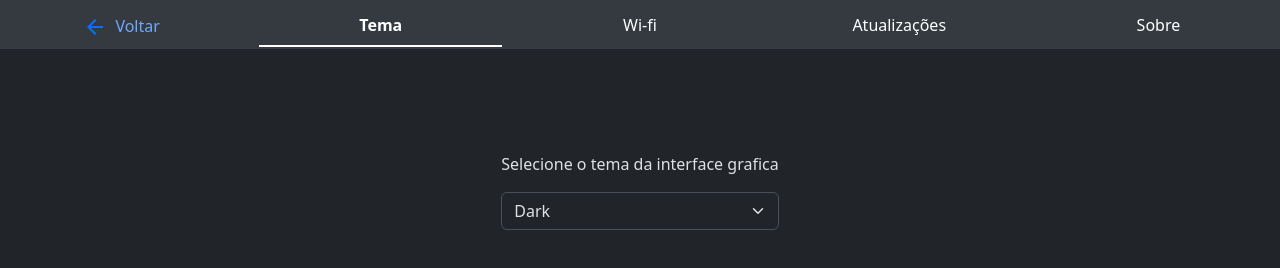
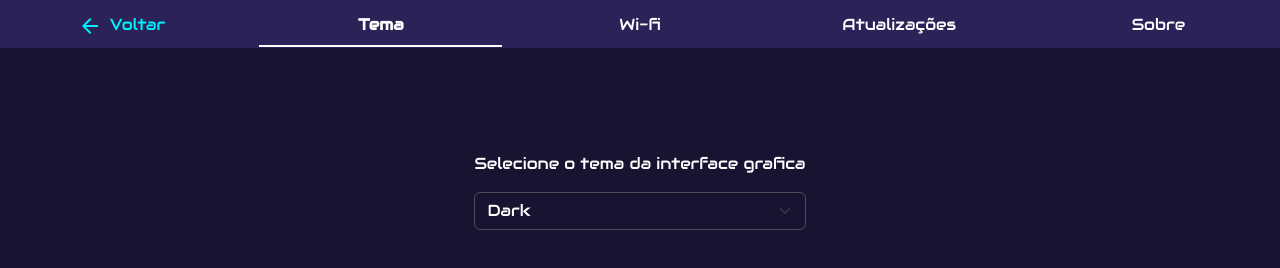
Before and after one commit to HugoOliveiraSoares/Mii_neon, a plain HTML site: page data/settings.html in a window 1280 px wide. Drawn offline with Linux system fonts and the light colour scheme.

Commit message:
Create a theme based on Mii Reis  (#1)
* create mii theme - unfinished

* better theme

move theme definition
improve component color definition

* add test mock

* change button class and colors

* new font

* set mii as main theme

```diff
--- a/data/css/style.css
+++ b/data/css/style.css
@@ -1,19 +1,20 @@
-:root,
-[data-bs-theme="light"] {
-  ---my-border-color: #000000;
-}
-
-[data-bs-theme="dark"] {
-  ---my-border-color: #ffffff;
-}
-
 body {
   display: flex;
   flex-direction: column;
   height: 100vh;
   padding: 25px;
   /* background-color: var(--bs-secondary-bg) !important; */
+  font-family: "Audiowide", sans-serif !important; /*https://fonts.google.com/selection/embed*/
+  font-weight: 400;
+  font-style: normal;
 }
+
+code {
+  font-family: "Audiowide", sans-serif !important; /*https://fonts.google.com/selection/embed*/
+  font-weight: 400;
+  font-style: normal;
+}
+
 .top-bar {
   position: fixed;
   top: 0;
@@ -55,12 +56,20 @@ body {
   gap: 5px;
 }
 
-#powerBtn {
+button.btn #powerBtn {
   fill: var(--bs-btn-color);
 }
 
-#configBtn {
+button.btn:hover #powerBtn {
+  fill: var(--bs-btn-hover-color);
+}
+
+a.btn #configBtn {
   fill: var(--bs-btn-color);
+}
+
+a.btn:hover #configBtn {
+  fill: var(--bs-btn-hover-color);
 }
 
 #brightInput {
@@ -80,13 +89,13 @@ body {
 }
 
 #brightInput::-webkit-slider-thumb {
-  background-color: white; /* Cor da bolinha */
-  border: 1px solid black; /* Borda da bolinha */
+  background-color: #fefefe; /* Cor da bolinha */
+  border: 1px solid #1c1a1f; /* Borda da bolinha */
 }
 
 #brightInput::-moz-range-thumb {
-  background-color: white;
-  border: 1px solid black;
+  background-color: #fefefe;
+  border: 1px solid #1c1a1f;
 }
 
 #brightInputLabel {
@@ -165,6 +174,10 @@ body {
   gap: 8px; /* Espaço entre o ícone e o texto */
 }
 
+#return-btn span svg {
+  fill: var(--bs-link-color);
+}
+
 #atencao {
   color: var(--bs-warning-text-emphasis);
 }
--- /dev/null
+++ b/data/css/theme.css
@@ -0,0 +1,124 @@
+:root,
+[data-bs-theme="light"] {
+  ---my-border-color: #1c1a1f;
+}
+
+[data-bs-theme="dark"] {
+  ---my-border-color: #fefefe;
+}
+
+:root[data-bs-theme="mii"] {
+  color-scheme: dark;
+  ---my-border-color: #fefefe;
+  --bs-body-color: #fefefe;
+  --bs-body-bg: #181331;
+  --bs-emphasis-color: #fefefe;
+  --bs-secondary-bg: #2b2258;
+  --bs-tertiary-bg: #2b3035;
+  --bs-primary-text-emphasis: #6ea8fe;
+  --bs-secondary-text-emphasis: #a7acb1;
+  --bs-success-text-emphasis: #75b798;
+  --bs-info-text-emphasis: #6edff6;
+  --bs-warning-text-emphasis: #f9fc36;
+  --bs-danger-text-emphasis: #ea868f;
+  --bs-light-text-emphasis: #f8f9fa;
+  --bs-dark-text-emphasis: #fefefe;
+  --bs-primary-bg-subtle: #031633;
+  --bs-secondary-bg-subtle: #161719;
+  --bs-success-bg-subtle: #051b11;
+  --bs-info-bg-subtle: #032830;
+  --bs-warning-bg-subtle: #332701;
+  --bs-danger-bg-subtle: #2c0b0e;
+  --bs-light-bg-subtle: #343a40;
+  --bs-dark-bg-subtle: #1a1d20;
+  --bs-primary-border-subtle: #084298;
+  --bs-secondary-border-subtle: #41464b;
+  --bs-success-border-subtle: #0f5132;
+  --bs-info-border-subtle: #087990;
+  --bs-warning-border-subtle: #997404;
+  --bs-danger-border-subtle: #842029;
+  --bs-light-border-subtle: #495057;
+  --bs-dark-border-subtle: #343a40;
+  --bs-heading-color: inherit;
+  --bs-link-color: #00effe;
+  --bs-link-color-rgb: 0, 239, 254;
+  --bs-link-hover-color: #0098a3;
+  --bs-link-hover-color-rgb: 0, 152, 163;
+  --bs-code-color: #e685b5;
+  --bs-highlight-color: #dee2e6;
+  --bs-highlight-bg: #664d03;
+  --bs-border-color: #495057;
+  --bs-border-color-translucent: rgba(255, 255, 255, 0.15);
+  --bs-form-valid-color: #75b798;
+  --bs-form-valid-border-color: #75b798;
+  --bs-form-invalid-color: #ea868f;
+  --bs-form-invalid-border-color: #ea868f;
+
+  .btn-primary {
+    --bs-btn-color: #fefefe;
+    --bs-btn-bg: #ff2762;
+    --bs-btn-border-color: #ff2762;
+    --bs-btn-hover-color: #fefefe;
+    --bs-btn-hover-bg: #fd60a4;
+    --bs-btn-hover-border-color: #fd60a4;
+    --bs-btn-focus-shadow-rgb: 49, 132, 253;
+    --bs-btn-active-color: #fefefe;
+    --bs-btn-active-bg: #ed97a8;
+    --bs-btn-active-border-color: #1c1a1f;
+    --bs-btn-active-shadow: inset 0 3px 5px rgba(0, 0, 0, 0.125);
+    --bs-btn-disabled-color: #fefefe;
+    --bs-btn-disabled-bg: #6c757d;
+    --bs-btn-disabled-border-color: #6c757d;
+  }
+
+  .btn-secondary {
+    --bs-btn-color: #fefefe;
+    --bs-btn-bg: #fd60a4;
+    --bs-btn-border-color: #fd60a4;
+    --bs-btn-hover-color: #fefefe;
+    --bs-btn-hover-bg: #fe599b;
+    --bs-btn-hover-border-color: #fe599b;
+    --bs-btn-focus-shadow-rgb: 130, 138, 145;
+    --bs-btn-active-color: #fefefe;
+    --bs-btn-active-bg: #ffbeb8;
+    --bs-btn-active-border-color: #1c1a1f;
+    --bs-btn-active-shadow: inset 0 3px 5px rgba(0, 0, 0, 0.125);
+    --bs-btn-disabled-color: #fefefe;
+    --bs-btn-disabled-bg: #6c757d;
+    --bs-btn-disabled-border-color: #6c757d;
+  }
+
+  .btn-outline-primary {
+    --bs-btn-color: #00effe;
+    --bs-btn-border-color: #00effe;
+    --bs-btn-hover-color: #1c1a1f;
+    --bs-btn-hover-bg: #00effe;
+    --bs-btn-hover-border-color: #00effe;
+    --bs-btn-focus-shadow-rgb: 13, 110, 253;
+    --bs-btn-active-color: #fefefe;
+    --bs-btn-active-bg: #00effe;
+    --bs-btn-active-border-color: #1c1a1f;
+    --bs-btn-active-shadow: inset 0 3px 5px rgba(0, 0, 0, 0.125);
+    --bs-btn-disabled-color: #6c757d;
+    --bs-btn-disabled-bg: transparent;
+    --bs-btn-disabled-border-color: #6c757d;
+    --bs-gradient: none;
+  }
+
+  .btn-outline-warning {
+    --bs-btn-color: #f9fc36;
+    --bs-btn-border-color: #f9fc36;
+    --bs-btn-hover-color: #1c1a1f;
+    --bs-btn-hover-bg: #f9fc36;
+    --bs-btn-hover-border-color: #f9fc36;
+    --bs-btn-focus-shadow-rgb: 220, 53, 69;
+    --bs-btn-active-color: #1c1a1f;
+    --bs-btn-active-bg: #f9fc36;
+    --bs-btn-active-border-color: #1c1a1f;
+    --bs-btn-active-shadow: inset 0 3px 5px rgba(0, 0, 0, 0.125);
+    --bs-btn-disabled-color: #dc3545;
+    --bs-btn-disabled-bg: transparent;
+    --bs-btn-disabled-border-color: #dc3545;
+    --bs-gradient: none;
+  }
+}
--- a/data/settings.html
+++ b/data/settings.html
@@ -1,13 +1,21 @@
 <!doctype html>
-<html lang="pt" data-bs-theme="dark">
+<html lang="pt" data-bs-theme="mii">
   <head>
     <meta charset="UTF-8" />
     <meta name="viewport" content="width=device-width, initial-scale=1" />
     <title>Configurações</title>
+    <link rel="stylesheet" href="css/theme.css" />
+    <link rel="stylesheet" href="css/style.css" />
     <link href="./css/style.css" rel="stylesheet" />
     <link rel="stylesheet" href="./libs/bootstrap.min.css" />
     <script src="./js/color-modes.js"></script>
     <script src="./libs/bootstrap.bundle.min.js"></script>
+    <link rel="preconnect" href="https://fonts.googleapis.com" />
+    <link rel="preconnect" href="https://fonts.gstatic.com" crossorigin />
+    <link
+      href="https://fonts.googleapis.com/css2?family=Audiowide&display=swap"
+      rel="stylesheet"
+    />
   </head>
   <body class="p-3 m-0 border-0 bd-example m-0 border-0">
     <!-- Nav bar -->
@@ -26,7 +34,6 @@
                   height="24px"
                   viewBox="0 -960 960 960"
                   width="24px"
-                  fill="var(--bs-primary)"
                 >
                   <path
                     d="m313-440 224 224-57 56-320-320 320-320 57 56-224 224h487v80H313Z"
```
Also changed, not shown: data/index.html (+9 -4 lines), 1 other file.
